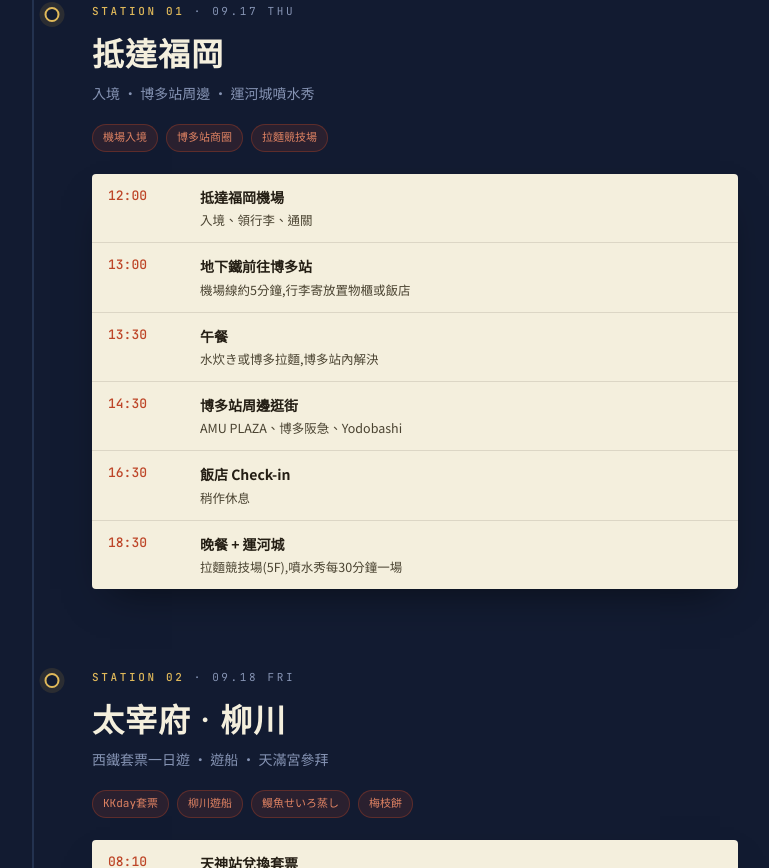
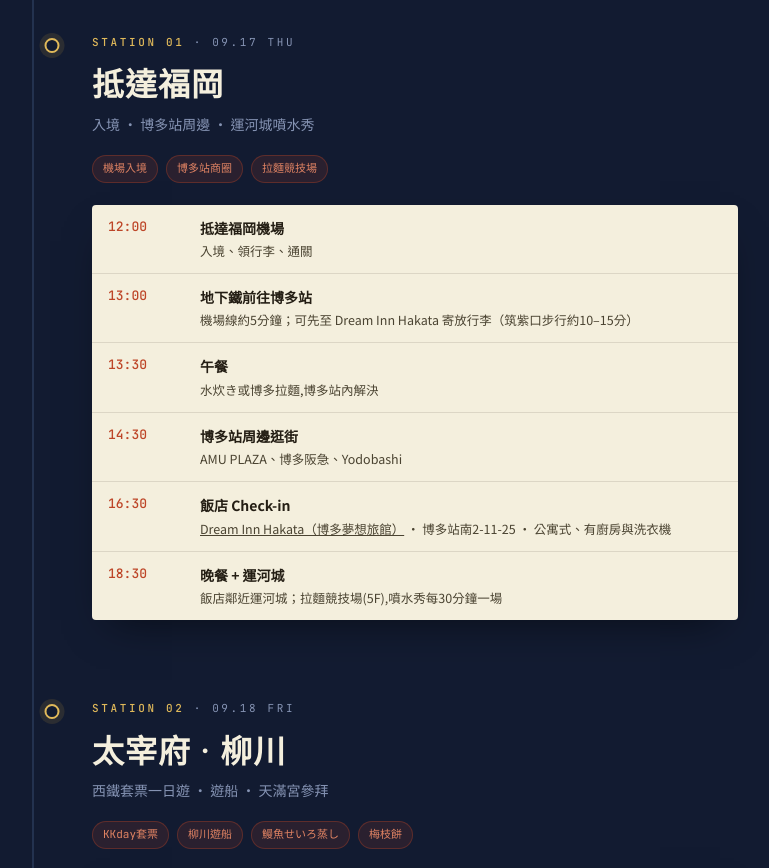
Before and after one commit to EricfromtheT/fukuoka, a plain HTML site: page index.html in a window 1280 px wide. Shown: the part 486-1354 px from the top of the page, without its empty margins (262-1031 px from the left). Drawn offline with Linux system fonts and the light colour scheme.

Commit message:
Add files via upload

```diff
--- a/index.html
+++ b/index.html
@@ -340,6 +340,7 @@
   <div class="hero-eyebrow">Fukuoka · Kyushu Route Plan</div>
   <h1 class="hero-title">福岡<small>六日五夜 · 5人行</small></h1>
   <div class="hero-meta">2026.09.17 <span>THU</span> — 2026.09.22 <span>TUE</span></div>
+  <div class="hero-meta" style="margin-top:10px">住宿 · <span><a href="https://share.google/xhC2PampTVokPLQQ1" target="_blank" rel="noopener" style="color:var(--gold-bright);text-decoration:underline;text-underline-offset:3px">Dream Inn Hakata</a></span> · 博多站南</div>
   <div class="hero-rule"></div>
 </header>
 
@@ -364,11 +365,11 @@
     <div class="card">
       <table class="sched">
         <tr><td class="time">12:00</td><td class="content"><b>抵達福岡機場</b><span class="note">入境、領行李、通關</span></td></tr>
-        <tr><td class="time">13:00</td><td class="content"><b>地下鐵前往博多站</b><span class="note">機場線約5分鐘,行李寄放置物櫃或飯店</span></td></tr>
+        <tr><td class="time">13:00</td><td class="content"><b>地下鐵前往博多站</b><span class="note">機場線約5分鐘；可先至 Dream Inn Hakata 寄放行李（筑紫口步行約10–15分）</span></td></tr>
         <tr><td class="time">13:30</td><td class="content"><b>午餐</b><span class="note">水炊き或博多拉麵,博多站內解決</span></td></tr>
         <tr><td class="time">14:30</td><td class="content"><b>博多站周邊逛街</b><span class="note">AMU PLAZA、博多阪急、Yodobashi</span></td></tr>
-        <tr><td class="time">16:30</td><td class="content"><b>飯店 Check-in</b><span class="note">稍作休息</span></td></tr>
-        <tr><td class="time">18:30</td><td class="content"><b>晚餐 + 運河城</b><span class="note">拉麵競技場(5F),噴水秀每30分鐘一場</span></td></tr>
+        <tr><td class="time">16:30</td><td class="content"><b>飯店 Check-in</b><span class="note"><a href="https://share.google/xhC2PampTVokPLQQ1" target="_blank" rel="noopener">Dream Inn Hakata（博多夢想旅館）</a> · 博多站南2-11-25 · 公寓式、有廚房與洗衣機</span></td></tr>
+        <tr><td class="time">18:30</td><td class="content"><b>晚餐 + 運河城</b><span class="note">飯店鄰近運河城；拉麵競技場(5F),噴水秀每30分鐘一場</span></td></tr>
       </table>
     </div>
   </section>
@@ -477,6 +478,7 @@
   <div class="footnote">
     <h3>行前提醒</h3>
     <ul>
+      <li>住宿：<a href="https://share.google/xhC2PampTVokPLQQ1" target="_blank" rel="noopener" style="color:var(--gold-bright)">Dream Inn Hakata（博多夢想旅館）</a> · 福岡市博多區博多站南2-11-25 · JR博多站筑紫口步行約10–15分 · <a href="https://www.dreaminnhakata.com/" target="_blank" rel="noopener" style="color:var(--gold-bright)">官網</a></li>
       <li>由布院之森 9/21 開賣時間:<b style="color:var(--gold-bright)">台灣時間 8/21(五)早上 9:00</b>,建議準時搶票並準備備案班次。</li>
       <li>太宰府柳川套票(KKday)需在天神或藥院站兌換,兌換需手機OTP驗證,建議提早抵達。</li>
       <li>柳川鰻魚飯(日の出屋)假日建議事先訂位,5人用餐更保險。</li>
```
